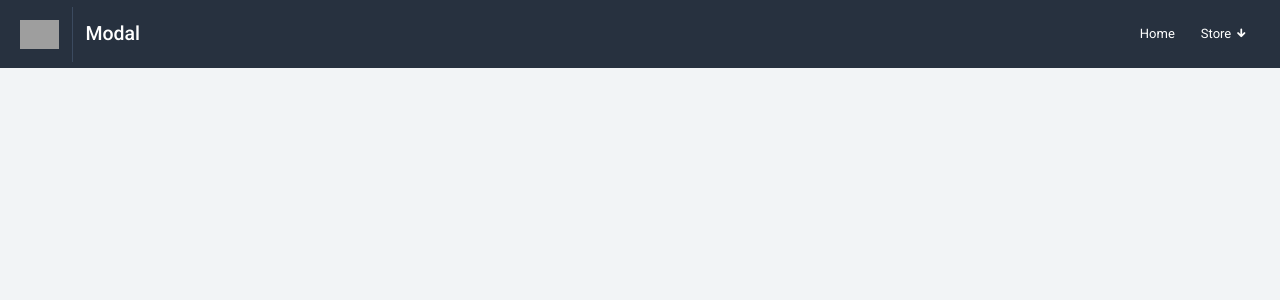
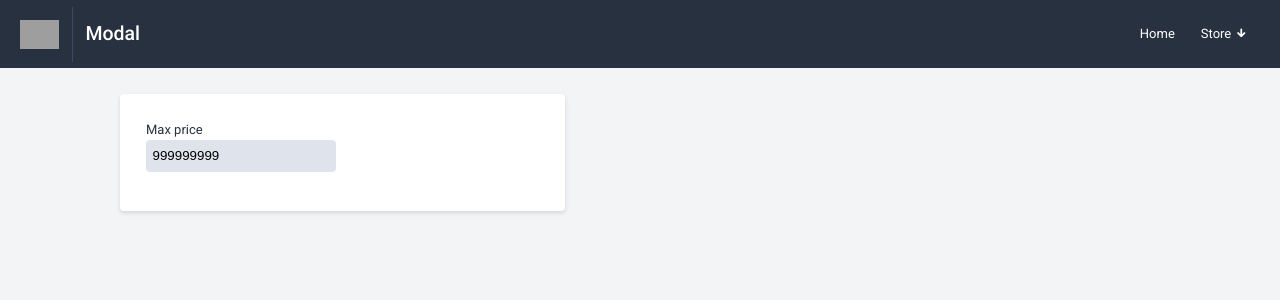
Before and after one commit to akd3vs/cc-modal-lp, a Vue app: page /store/config in a window 1280 px wide. Before the commit this address had no page. Shown: the top 300 px of the page. Built offline with nearby package versions, Linux system fonts and the light colour scheme; grey boxes are pictures that could not be loaded.

Commit message:
feat(config): added a way to modify config

```diff
--- a/src/App.vue
+++ b/src/App.vue
@@ -1,10 +1,10 @@
 <script lang="ts">
 import { defineComponent } from 'vue'
-import { RouterView } from 'vue-router'
+import { RouterView, RouterLink } from 'vue-router'
 
 export default defineComponent({
   name: 'App',
-  components: { RouterView }
+  components: { RouterView, RouterLink }
 })
 </script>
 
@@ -17,11 +17,11 @@ export default defineComponent({
     />
     <p class="nav-main-tenant">Modal</p>
     <ul class="menu-h ml-auto">
-      <li><a href="/">Home</a></li>
+      <li><RouterLink to="/">Home</RouterLink></li>
       <li class="has-submenu">
         <span>Store</span>
         <ul class="menu-v submenu">
-          <li><a href="/store/products">Products</a></li>
+          <li><RouterLink to="/store/products">Products</RouterLink></li>
         </ul>
       </li>
     </ul>
--- a/src/router/index.ts
+++ b/src/router/index.ts
@@ -7,6 +7,16 @@ const router = createRouter({
     {
       path: '/',
       redirect: { name: 'StoreProductsPath' }
+    },
+    {
+      path: '/store',
+      name: 'StorePath',
+      redirect: { name: 'StoreProductsPath' },
+      children: [
+        {
+          path: '/store/config',
+          name: 'StoreConfig',
+          component: () => import('../views/store/ConfigView.vue')
         },
         {
           path: '/store/products',
@@ -26,6 +36,8 @@ const router = createRouter({
           ]
         }
       ]
+    }
+  ]
 })
 
 export default router
--- a/src/stores/products.ts
+++ b/src/stores/products.ts
@@ -34,6 +34,13 @@ export const useProductStore = defineStore({
   actions: {
     addProduct(product: ProductInterface) {
       this.products.push(product)
+    },
+    setConfig(
+      section: keyof RootState['storeConfig'],
+      key: keyof RootState['storeConfig'][typeof section],
+      value: any
+    ) {
+      this.storeConfig[section][key] = value
     }
   }
 })
--- /dev/null
+++ b/src/views/store/ConfigView.vue
@@ -0,0 +1,45 @@
+<script lang="ts">
+import { computed, defineComponent, ref, watchEffect } from 'vue'
+
+import { useProductStore } from '@/stores/products'
+
+import AtomInput from '@/components/atoms/AtomInput.vue'
+
+export default defineComponent({
+  name: 'ProductsView',
+  components: { AtomInput },
+  setup() {
+    const productsStore = useProductStore()
+
+    const configs = computed(() => productsStore.config)
+
+    const productsMaxPrice = ref(configs.value.products.maxPrice)
+
+    watchEffect(() => {
+      const newValue = parseInt(productsMaxPrice.value)
+      if (productsMaxPrice.value && newValue > 0) {
+        console.log('setting max price to', newValue)
+        // productsStore.setConfig('products', 'maxPrice', parseInt(productsMaxPrice.value))
+        productsStore.$patch((state) => {
+          state.storeConfig.products.maxPrice = newValue
+          state.hasChanged = true
+        })
+      }
+    })
+
+    return {
+      productsMaxPrice
+    }
+  }
+})
+</script>
+
+<template>
+  <section class="ly-row">
+    <div class="card">
+      <div class="ly-even-2">
+        <AtomInput name="maxPrice" v-model="productsMaxPrice" type="number" label="Max price" />
+      </div>
+    </div>
+  </section>
+</template>
--- a/src/views/store/products/ProductsView.vue
+++ b/src/views/store/products/ProductsView.vue
@@ -18,9 +18,14 @@ export default defineComponent({
       push({ name: 'demo' })
     }
 
+    function goToSettings() {
+      push({ name: 'StoreConfig' })
+    }
+
     return {
       goToModal,
-      goToDemoModal
+      goToDemoModal,
+      goToSettings
     }
   }
 })
@@ -32,9 +37,12 @@ export default defineComponent({
       <AtomButton @click="goToModal" type="button" class-name="btn btn-primary"
         >Add product</AtomButton
       >
-      <AtomButton @click="goToDemoModal" type="button" class-name="btn btn-secondary"
-        >Show inputs demo</AtomButton
-      >
+      <div class="ly-row">
+        <AtomButton @click="goToDemoModal" type="button" class-name="btn btn-secondary"
+          >Show inputs demo</AtomButton
+        >
+        <AtomButton type="button" @click="goToSettings" class-name="btn">Configurations</AtomButton>
+      </div>
     </div>
 
     <div class="ly-row">
```
Lines whose indentation alone changed are shown as unchanged.
